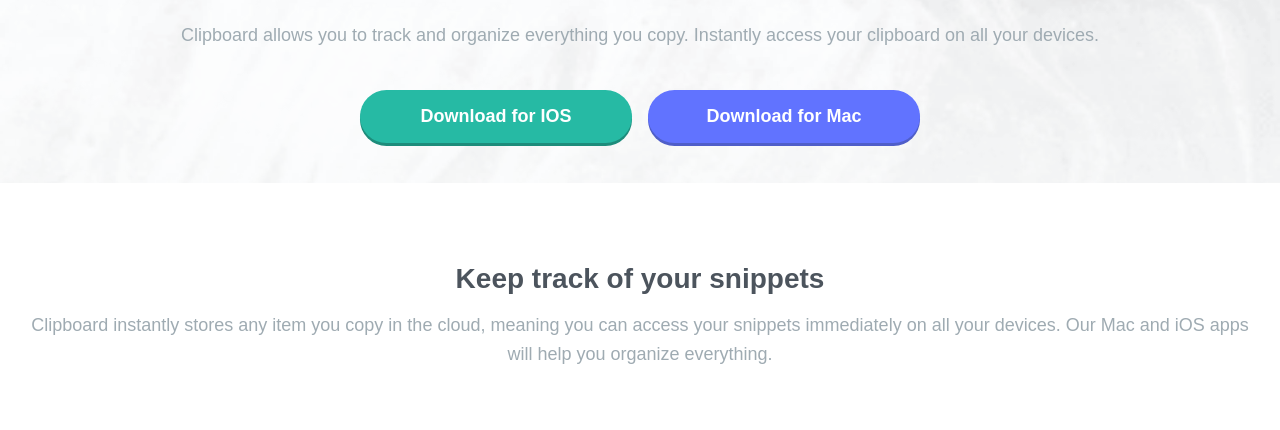
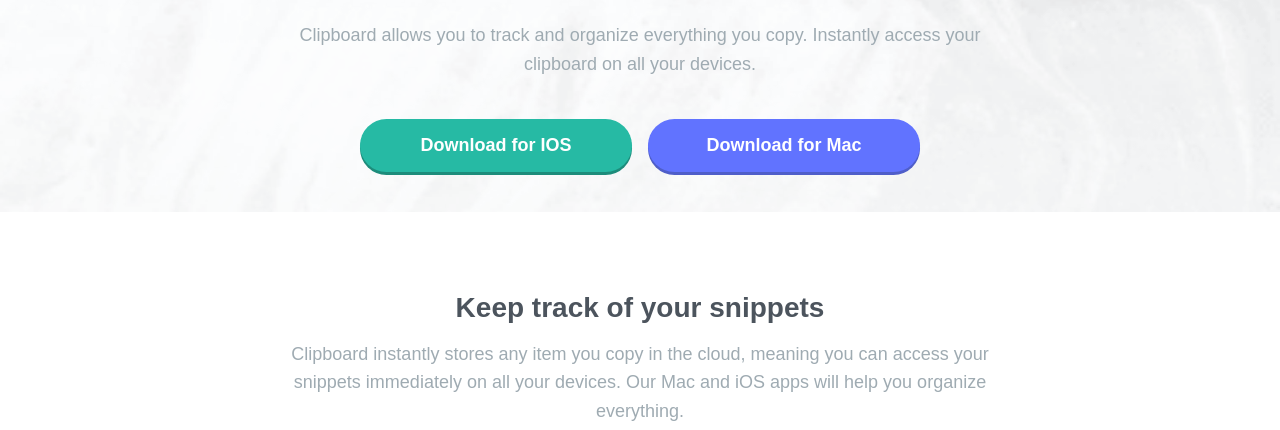
Before and after one commit to claudioalvesmachado/clipboard-landing-page, a plain HTML site: page index.html in a window 1280 px wide. Shown: the part 334-764 px from the top of the page. Drawn offline with nearby package versions, Linux system fonts and the light colour scheme; files that its build step writes are made by us from their sources; a web font is replaced by a local one.

```diff
--- a/src/scss/layout/globals.scss
+++ b/src/scss/layout/globals.scss
@@ -24,3 +24,9 @@
 h2.title {
     font-size: $lg-font;
 }
+
+.headline {
+    max-width: 70rem;
+    text-align: center;
+    margin: auto;
+}
```
